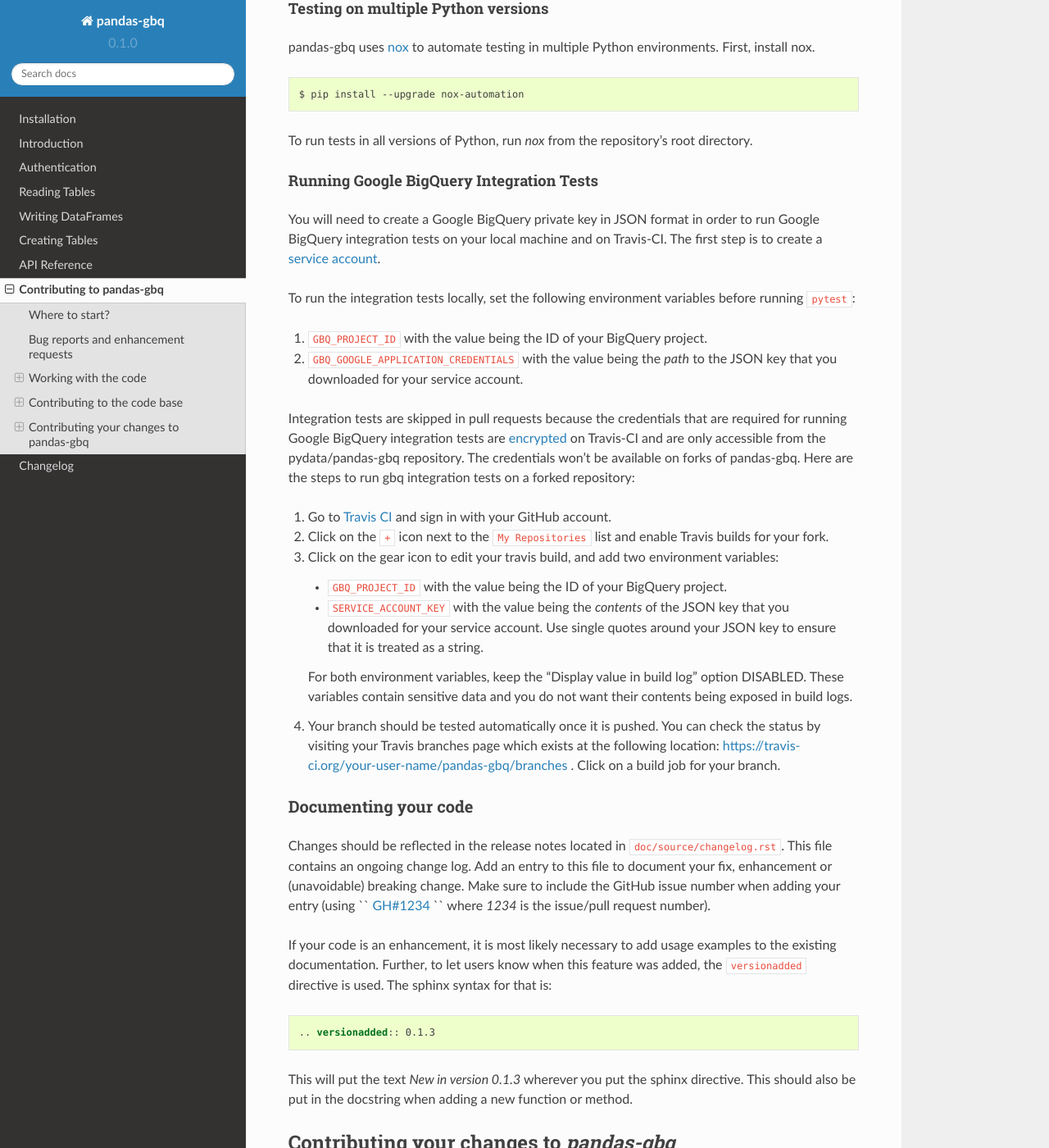
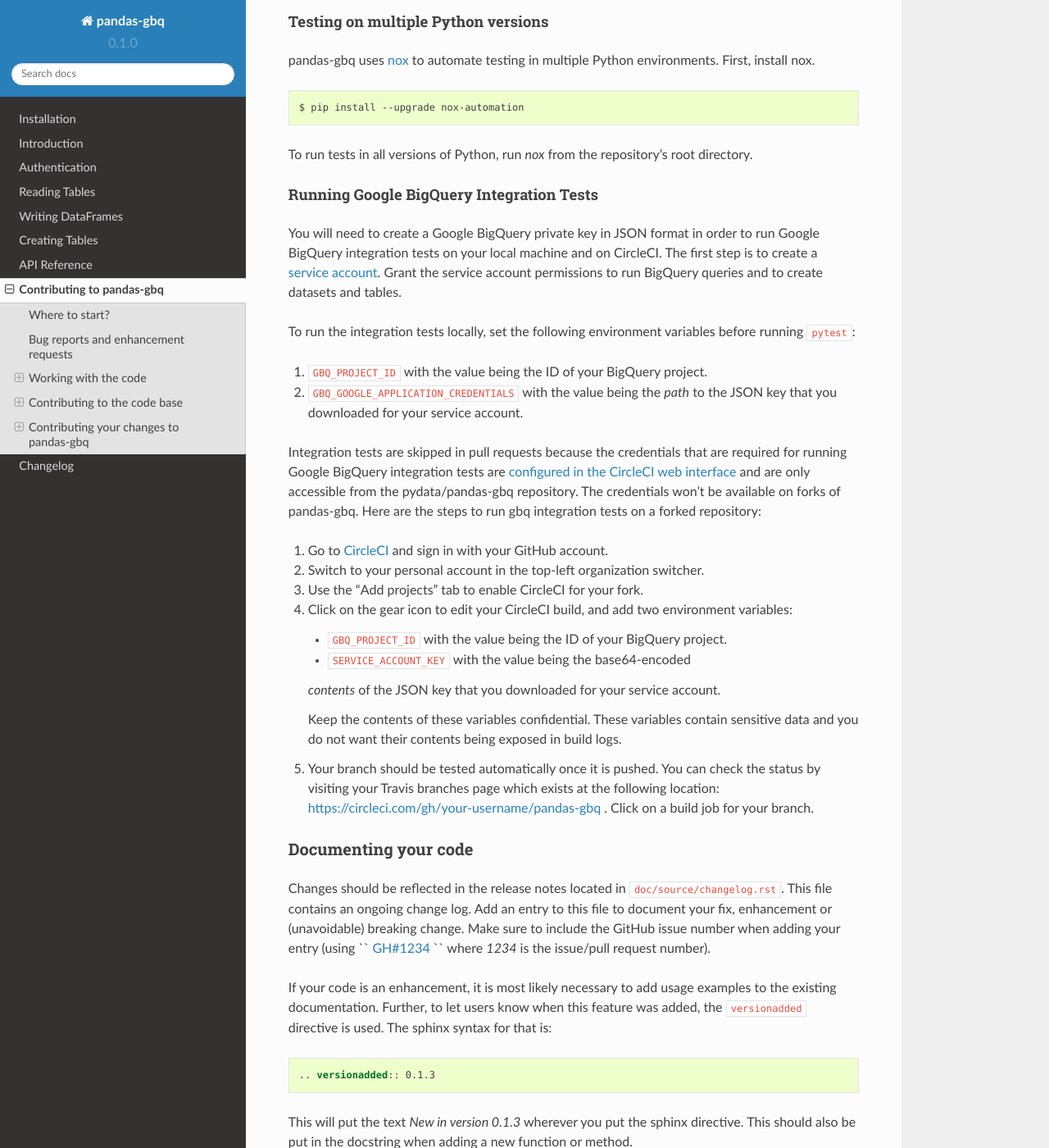
Before and after one commit to googleapis/python-bigquery-pandas, a Sphinx documentation site: the page built from docs/source/contributing.rst, in a window 1280 px wide and 1400 px high, scrolled down 6401 px. Shown: the whole window at 82% size. Built offline with Sphinx 7.4.7 and the Read the Docs theme 2.0.0, drawn with Linux system fonts in a browser that asks for light colours; some of the changed text lies outside the part shown.

Commit message:
TST: configure CircleCI (#232)
Use CircleCI for testing pandas-gbq. This configuration uses the
canonical Python and miniconda3 Docker images to reduce problems caused
by a unique configuration.

Also:

* Re-enables conda tests.
* Adds Python 3.7 tests.

```diff
--- a/docs/source/contributing.rst
+++ b/docs/source/contributing.rst
@@ -105,10 +105,10 @@
 This creates the directory `pandas-gbq-yourname` and connects your repository to
 the upstream (main project) *pandas-gbq* repository.
 
-The testing suite will run automatically on Travis-CI once your pull request is submitted.
+The testing suite will run automatically on CircleCI once your pull request is submitted.
 However, if you wish to run the test suite on a branch prior to submitting the pull request,
-then Travis-CI needs to be hooked up to your GitHub repository.  Instructions for doing so
-are `here <http://about.travis-ci.org/docs/user/getting-started/>`__.
+then CircleCI needs to be hooked up to your GitHub repository.  Instructions for doing so
+are `here <https://circleci.com/docs/2.0/getting-started/>`__.
 
 Creating a branch
 -----------------
@@ -214,11 +214,13 @@
   - we restrict line-length to 79 characters to promote readability
   - passing arguments should have spaces after commas, e.g. ``foo(arg1, arg2, kw1='bar')``
 
-Travis-CI will run the `flake8 <http://pypi.python.org/pypi/flake8>`_ tool
-and report any stylistic errors in your code. Therefore, it is helpful before
-submitting code to run the check yourself on the diff::
+CircleCI will run the `'black' code formatting tool
+<https://black.readthedocs.io/>`_ and report any stylistic errors in your
+code. Therefore, it is helpful before submitting code to run the formatter
+yourself::
 
-   git diff master | flake8 --diff
+    pip install black
+    black .
 
 Backwards Compatibility
 ~~~~~~~~~~~~~~~~~~~~~~~
@@ -287,10 +289,12 @@
 Running Google BigQuery Integration Tests
 ~~~~~~~~~~~~~~~~~~~~~~~~~~~~~~~~~~~~~~~~~
 
-You will need to create a Google BigQuery private key in JSON format in
-order to run Google BigQuery integration tests on your local machine and
-on Travis-CI. The first step is to create a `service account
-<https://console.cloud.google.com/iam-admin/serviceaccounts/>`__.
+You will need to create a Google BigQuery private key in JSON format in order
+to run Google BigQuery integration tests on your local machine and on
+CircleCI. The first step is to create a `service account
+<https://console.cloud.google.com/iam-admin/serviceaccounts/>`__. Grant the
+service account permissions to run BigQuery queries and to create datasets
+and tables.
 
 To run the integration tests locally, set the following environment variables
 before running ``pytest``:
@@ -301,30 +305,30 @@
 
 Integration tests are skipped in pull requests because the credentials that
 are required for running Google BigQuery integration tests are
-`encrypted <https://docs.travis-ci.com/user/encrypting-files/>`__
-on Travis-CI and are only accessible from the pydata/pandas-gbq repository. The
-credentials won't be available on forks of pandas-gbq. Here are the steps to run
-gbq integration tests on a forked repository:
+`configured in the CircleCI web interface
+<https://circleci.com/docs/2.0/env-vars/#setting-an-environment-variable-in-a-project>`_
+and are only accessible from the pydata/pandas-gbq repository. The
+credentials won't be available on forks of pandas-gbq. Here are the steps to
+run gbq integration tests on a forked repository:
 
-#. Go to `Travis CI <https://travis-ci.org/>`__ and sign in with your GitHub
-   account.
-#. Click on the ``+`` icon next to the ``My Repositories`` list and enable
-   Travis builds for your fork.
-#. Click on the gear icon to edit your travis build, and add two environment
+#. Go to `CircleCI <https://circleci.com/dashboard>`__ and sign in with your
+   GitHub account.
+#. Switch to your personal account in the top-left organization switcher.
+#. Use the "Add projects" tab to enable CircleCI for your fork.
+#. Click on the gear icon to edit your CircleCI build, and add two environment
    variables:
 
    - ``GBQ_PROJECT_ID`` with the value being the ID of your BigQuery project.
 
-   - ``SERVICE_ACCOUNT_KEY`` with the value being the *contents* of the JSON
-     key that you downloaded for your service account. Use single quotes around
-     your JSON key to ensure that it is treated as a string.
+   - ``SERVICE_ACCOUNT_KEY`` with the value being the base64-encoded
+   *contents* of the JSON key that you downloaded for your service account.
 
-   For both environment variables, keep the "Display value in build log" option
-   DISABLED. These variables contain sensitive data and you do not want their
-   contents being exposed in build logs.
+   Keep the contents of these variables confidential. These variables contain
+   sensitive data and you do not want their contents being exposed in build
+   logs.
 #. Your branch should be tested automatically once it is pushed. You can check
    the status by visiting your Travis branches page which exists at the
-   following location: https://travis-ci.org/your-user-name/pandas-gbq/branches .
+   following location: https://circleci.com/gh/your-username/pandas-gbq .
    Click on a build job for your branch.
 
 Documenting your code
```
Also changed, not shown: 11 other files.
